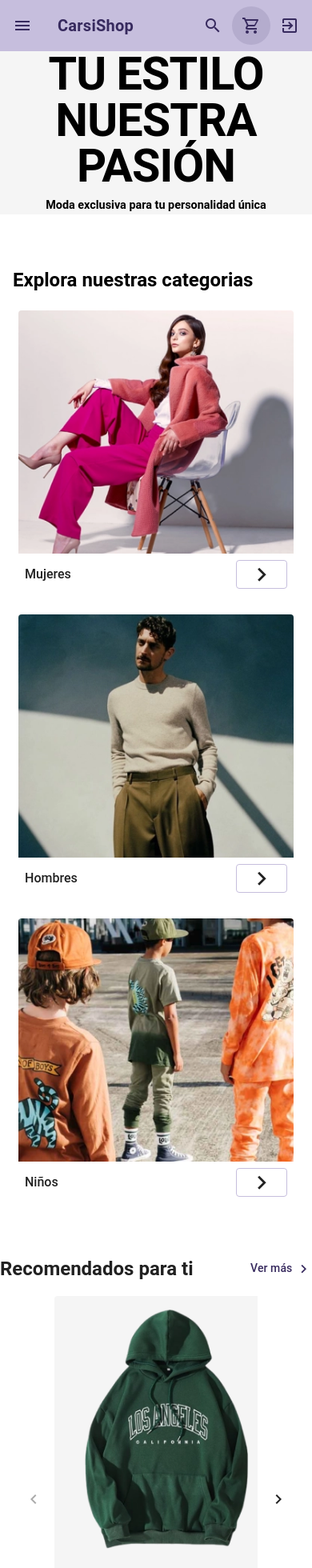
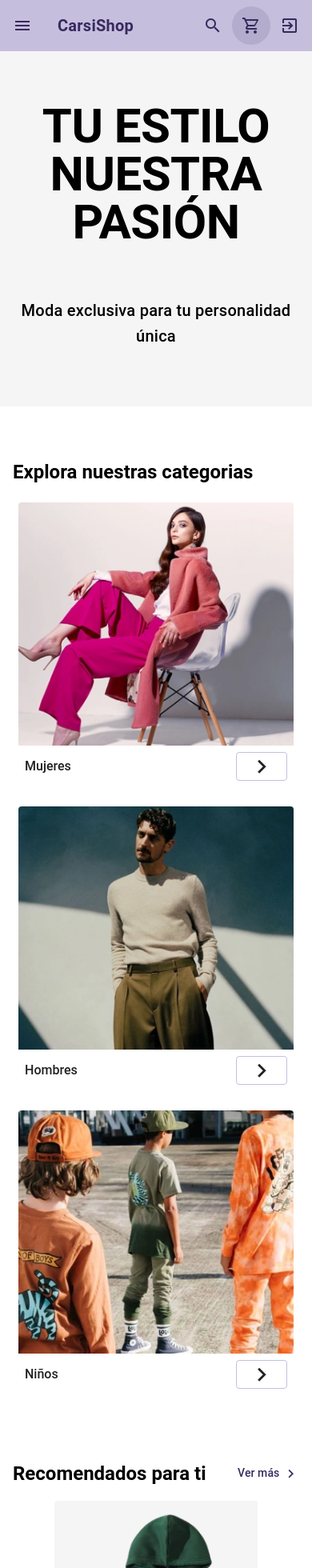
Before and after one commit to JoksanBahena/CARSISHOP-UI, a Vue app: page / in a window 390 px wide. Shown: the top 1960 px of the page at 80% size. Built offline with nearby package versions, Linux system fonts and the light colour scheme.

Commit message:
[MODIFY] diseño responsivo de la pantalla de inicio

```diff
--- a/src/components/common/ProductListComponent.vue
+++ b/src/components/common/ProductListComponent.vue
@@ -1,5 +1,5 @@
 <template>
-  <v-sheet class="mt-12">
+  <v-container class="mt-12" fluid>
     <div class="d-flex align-center">
       <h2>{{ title }}</h2>
       <v-spacer />
@@ -12,26 +12,26 @@
         Ver más <v-icon>mdi-chevron-right</v-icon>
       </a>
     </div>
-    <v-slide-group v-model="model" class="pa-4" show-arrows>
+    <v-slide-group v-model="model" class="my-4" show-arrows>
       <v-slide-group-item v-for="n in 15" :key="n">
         <product-card-component />
       </v-slide-group-item>
     </v-slide-group>
-  </v-sheet>
+  </v-container>
 </template>
 
 <script setup>
+import { ref } from "vue";
 import ProductCardComponent from "@/components/common/ProductCardComponent.vue";
 import Colors from "@/utils/Colors.js";
-import { ref } from "vue";
-
-const model = ref(null);
 
 const colors = {
   primary: Colors.cs_primary,
   primary_dark: Colors.cs_primary_dark,
   white: Colors.cs_white,
 };
+
+const model = ref(null);
 
 const props = defineProps({
   title: {
--- a/src/components/product/CategoriesComponent.vue
+++ b/src/components/product/CategoriesComponent.vue
@@ -1,5 +1,5 @@
 <template>
-  <v-container class="mt-12">
+  <v-container class="mt-12" fluid>
     <h2>Explora nuestras categorias</h2>
     <v-row class="mt-2 justify-center justify-space-center">
       <v-col
--- a/src/views/home/HomeView.vue
+++ b/src/views/home/HomeView.vue
@@ -1,25 +1,22 @@
 <template>
   <default-layout>
-    <v-parallax
-      src="@/assets/imgs/background.png"
-      :style="{ zoom: '60%' }"
-      height="100%"
-    >
+    <v-parallax src="@/assets/imgs/background.png">
       <v-layout class="d-flex flex-column fill-height align-center text-black">
-        <div class="text-center text-wrap">
-          <h1 class="font-weight-bold mb-4 text-h1">
+        <div class="text-center text-wrap mb-16">
+          <h2 class="font-weight-bold my-16 text-h2">
             TU ESTILO NUESTRA PASIÓN
-          </h1>
-          <h2 class="subheading px-16">
+          </h2>
+          <p class="font-weight-medium text-h6 my-2">
             Moda exclusiva para tu personalidad única
-          </h2>
+          </p>
         </div>
       </v-layout>
     </v-parallax>
 
     <categories-component />
 
-    <ProducListComponent title="Recomendados para ti" />
+    <product-list-component title="Recomendados para ti" />
+
   </default-layout>
 </template>
 
```
